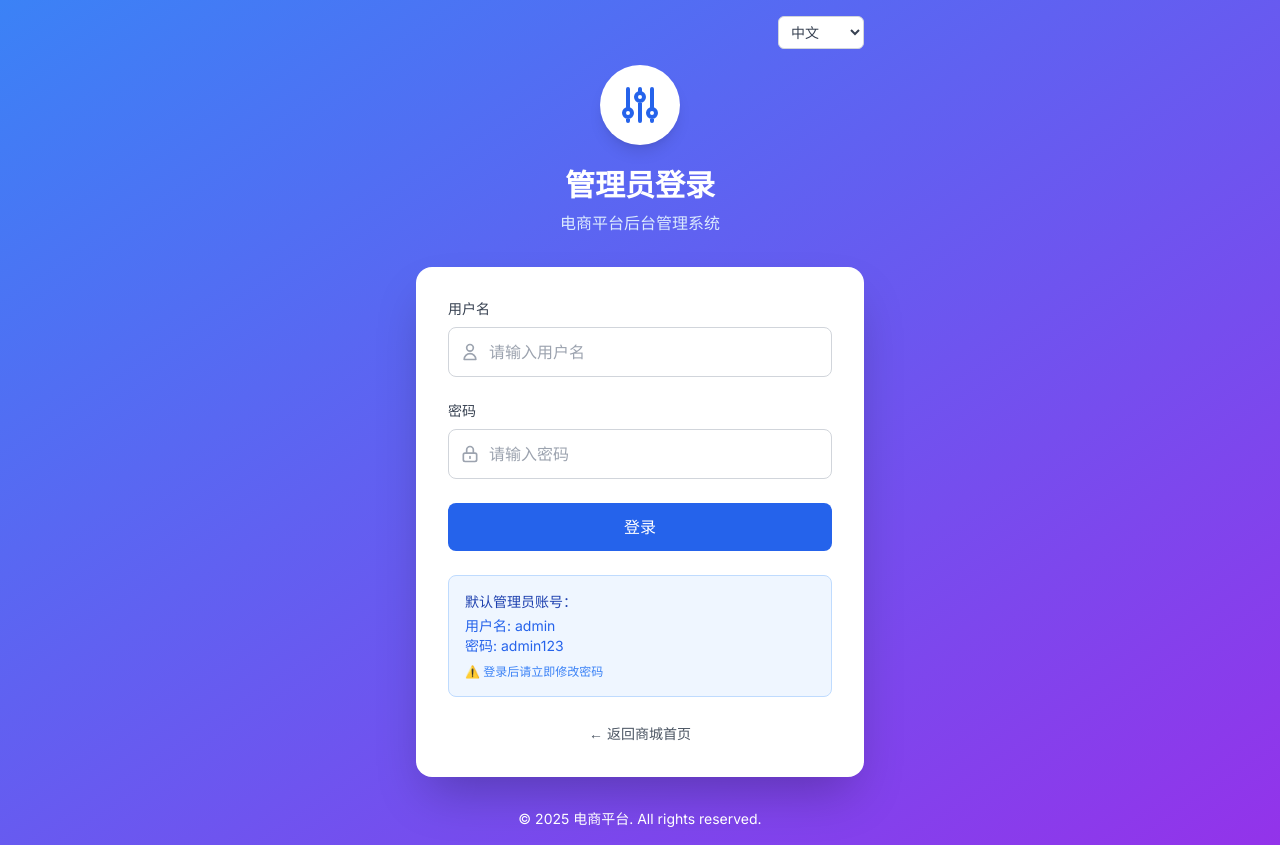
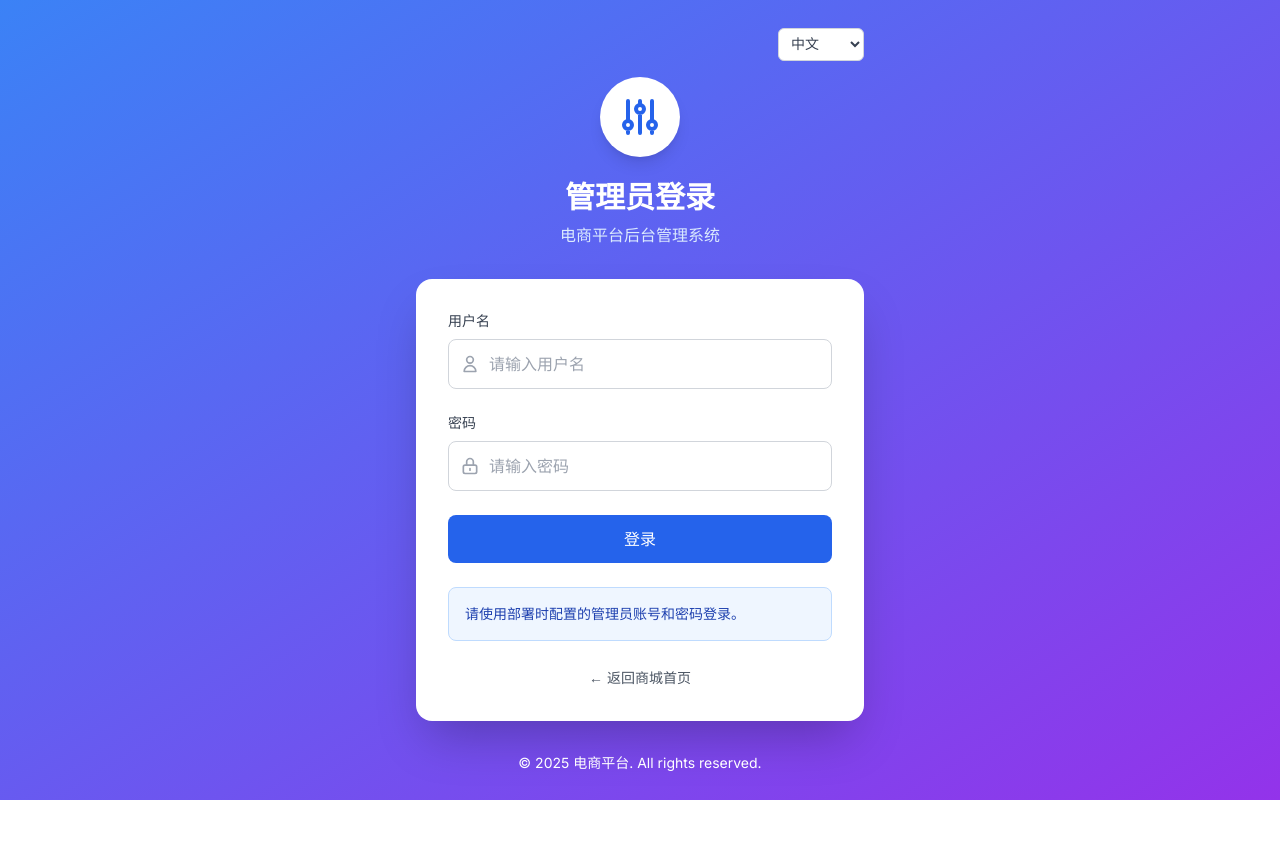
Before and after one commit to Lushangtu123/E-commerce-website, a Next.js app in the folder frontend/: page /admin/login in a window 1280 px wide. After the commit the page ends 800 px from the top, so only its background shows below. Built offline with nearby package versions, Linux system fonts and the light colour scheme; no server answers.

Commit message:
fix: show deployment credentials guidance on admin sign-in

```diff
--- a/frontend/src/app/admin/login/page.tsx
+++ b/frontend/src/app/admin/login/page.tsx
@@ -26,7 +26,7 @@ export default function AdminLoginPage() {
     setLoading(true);
 
     try {
-      const response = await fetch(`${process.env.NEXT_PUBLIC_API_URL}/admin/login`, {
+      const response = await fetch(`${process.env.NEXT_PUBLIC_API_URL || '/api'}/admin/login`, {
         method: 'POST',
         headers: {
           'Content-Type': 'application/json'
@@ -136,12 +136,9 @@ export default function AdminLoginPage() {
             </button>
           </form>
 
-          {/* 默认账号提示 */}
+          {/* 部署账号提示 */}
           <div className="mt-6 p-4 bg-blue-50 border border-blue-200 rounded-lg">
-            <p className="text-sm text-blue-800 font-medium mb-1">{t("默认管理员账号：")}</p>
-            <p className="text-sm text-blue-600">{t("用户名: admin")}</p>
-            <p className="text-sm text-blue-600">{t("密码: admin123")}</p>
-            <p className="text-xs text-blue-500 mt-2">{t("⚠️ 登录后请立即修改密码")}</p>
+            <p className="text-sm text-blue-800">{t("请使用部署时配置的管理员账号和密码登录。")}</p>
           </div>
 
           {/* 返回首页 */}
--- a/frontend/src/lib/admin-translations.ts
+++ b/frontend/src/lib/admin-translations.ts
@@ -20,10 +20,7 @@ export const adminTranslations: Record<string, string> = {
   '密码': 'Password',
   '请输入用户名': 'Enter your username',
   '请输入密码': 'Enter your password',
-  '默认管理员账号：': 'Default administrator account:',
-  '用户名: admin': 'Username: admin',
-  '密码: admin123': 'Password: admin123',
-  '⚠️ 登录后请立即修改密码': '⚠️ Change the password immediately after signing in',
+  '请使用部署时配置的管理员账号和密码登录。': 'Sign in with the administrator account and password configured for this deployment.',
   '← 返回商城首页': '← Back to the store',
   '© 2025 电商平台. All rights reserved.': '© 2025 Store. All rights reserved.',
   '退出登录': 'Sign out',
```
